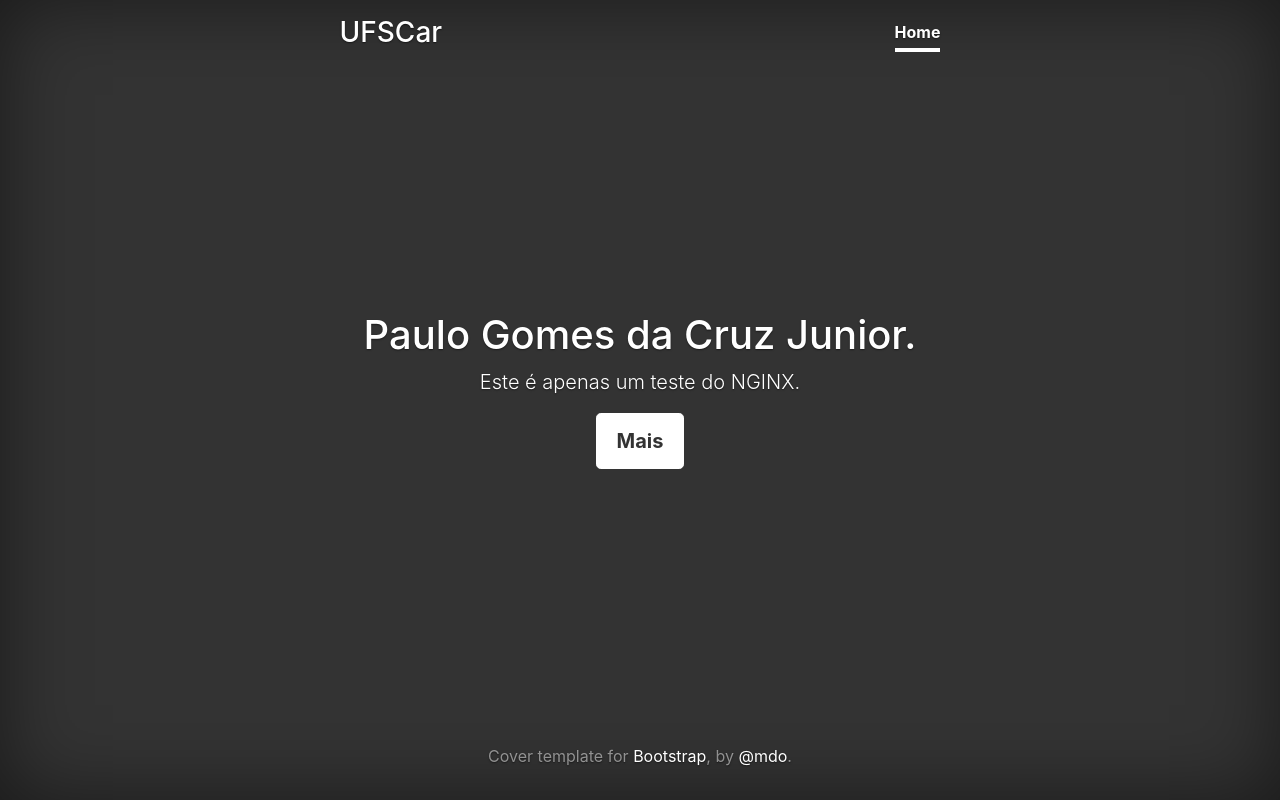
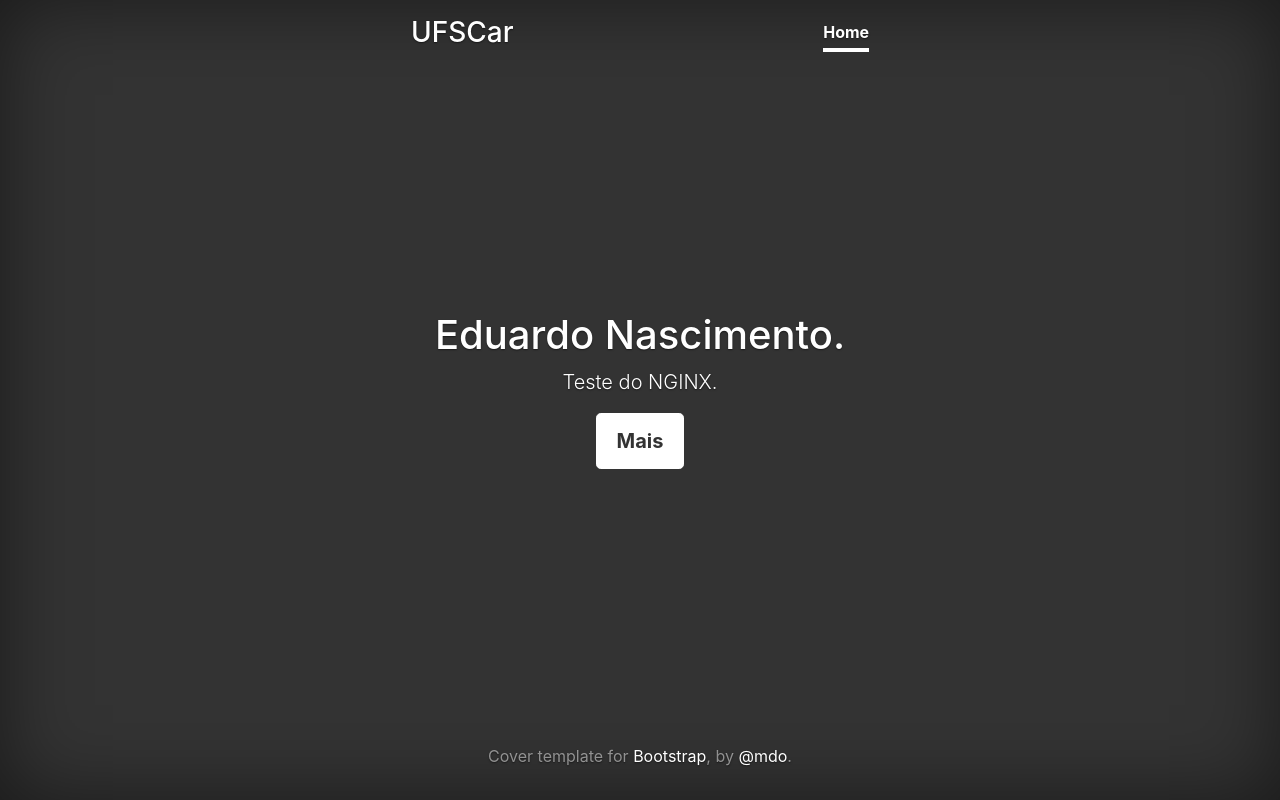
Before and after one commit to eduardonsc/ufscar-devops-eduardonsc, a plain HTML site: page arquivos/index.html in a window 1280 px wide. Drawn offline with Linux system fonts and the light colour scheme.

Commit message:
Atualizanção html

```diff
--- a/arquivos/index.html
+++ b/arquivos/index.html
@@ -31,8 +31,8 @@
       </header>
 
       <main role="main" class="inner cover">
-        <h1 class="cover-heading">Paulo Gomes da Cruz Junior.</h1>
-        <p class="lead">Este é apenas um teste do NGINX.</p>
+        <h1 class="cover-heading">Eduardo Nascimento.</h1>
+        <p class="lead">Teste do NGINX.</p>
         <p class="lead">
           <a href="#" class="btn btn-lg btn-secondary">Mais</a>
         </p>
```
